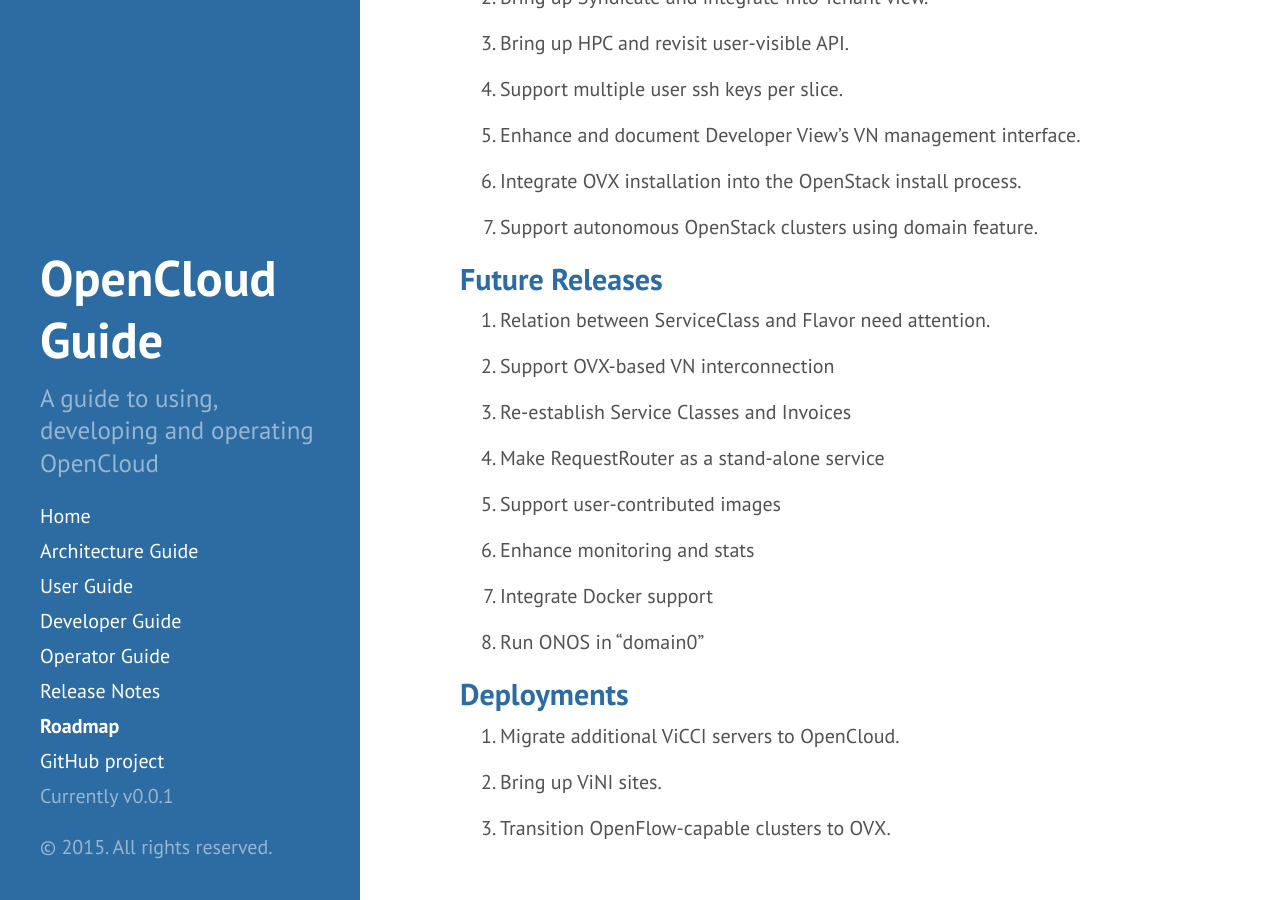
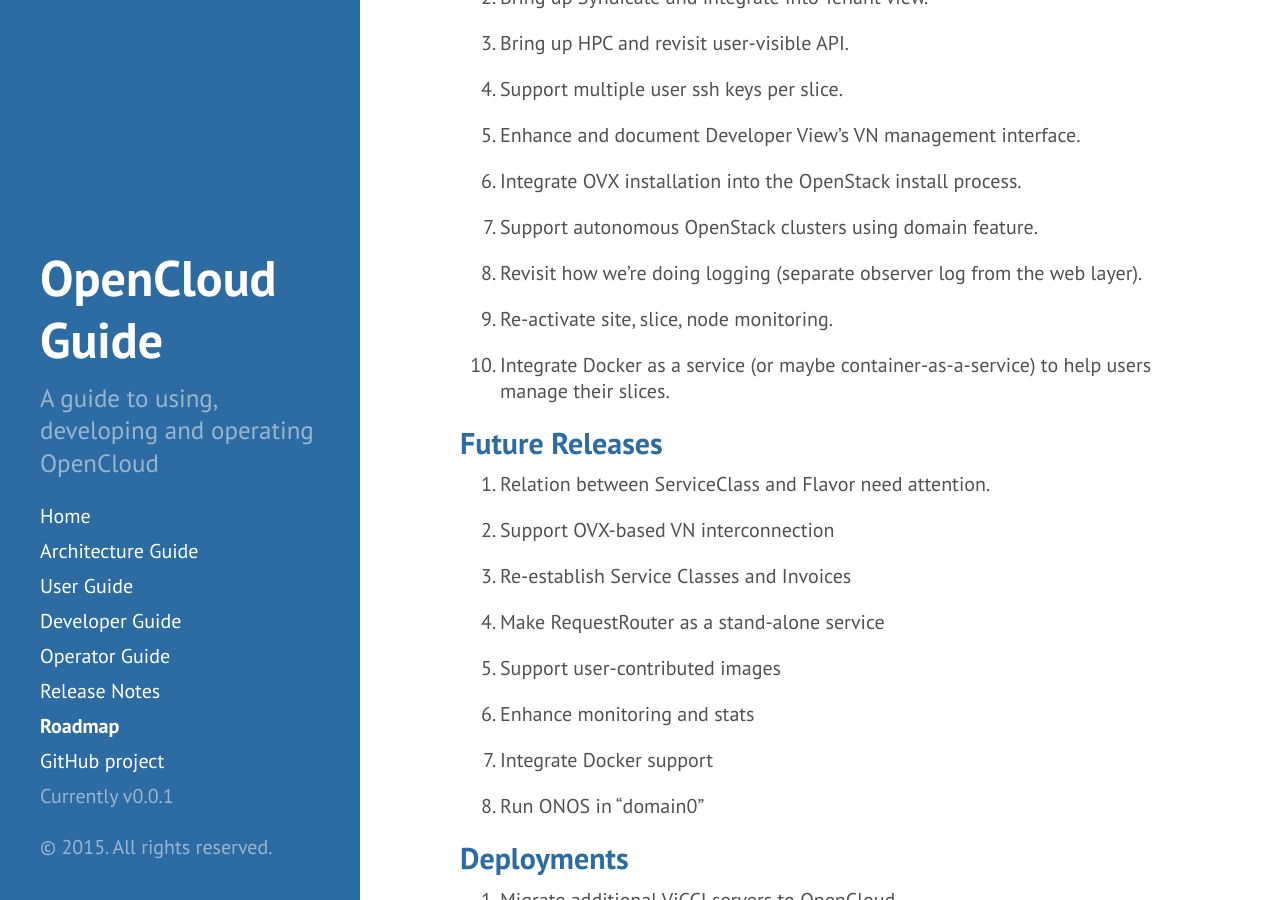
Before and after one commit to open-cloud/open-cloud.github.io.old, a Jekyll site: the page built from 5_roadmap.md, in a window 1280 px wide and 900 px high, scrolled down 348 px. Built offline with Jekyll 4.4.1, drawn with Linux system fonts in a browser that asks for light colours; Markdown is read by kramdown in place of the engine named in the settings.

Commit message:
new high priority tasks

```diff
--- a/5_roadmap.md
+++ b/5_roadmap.md
@@ -25,6 +25,14 @@
 
 7. Support autonomous OpenStack clusters using domain feature.
 
+8. Revisit how we're doing logging (separate observer log from
+   the web layer).
+
+9. Re-activate site, slice, node monitoring.
+
+10. Integrate Docker as a service (or maybe container-as-a-service)
+    to help users manage their slices.
+
 ##Future Releases
 
 1. Relation between ServiceClass and Flavor need attention.
```
